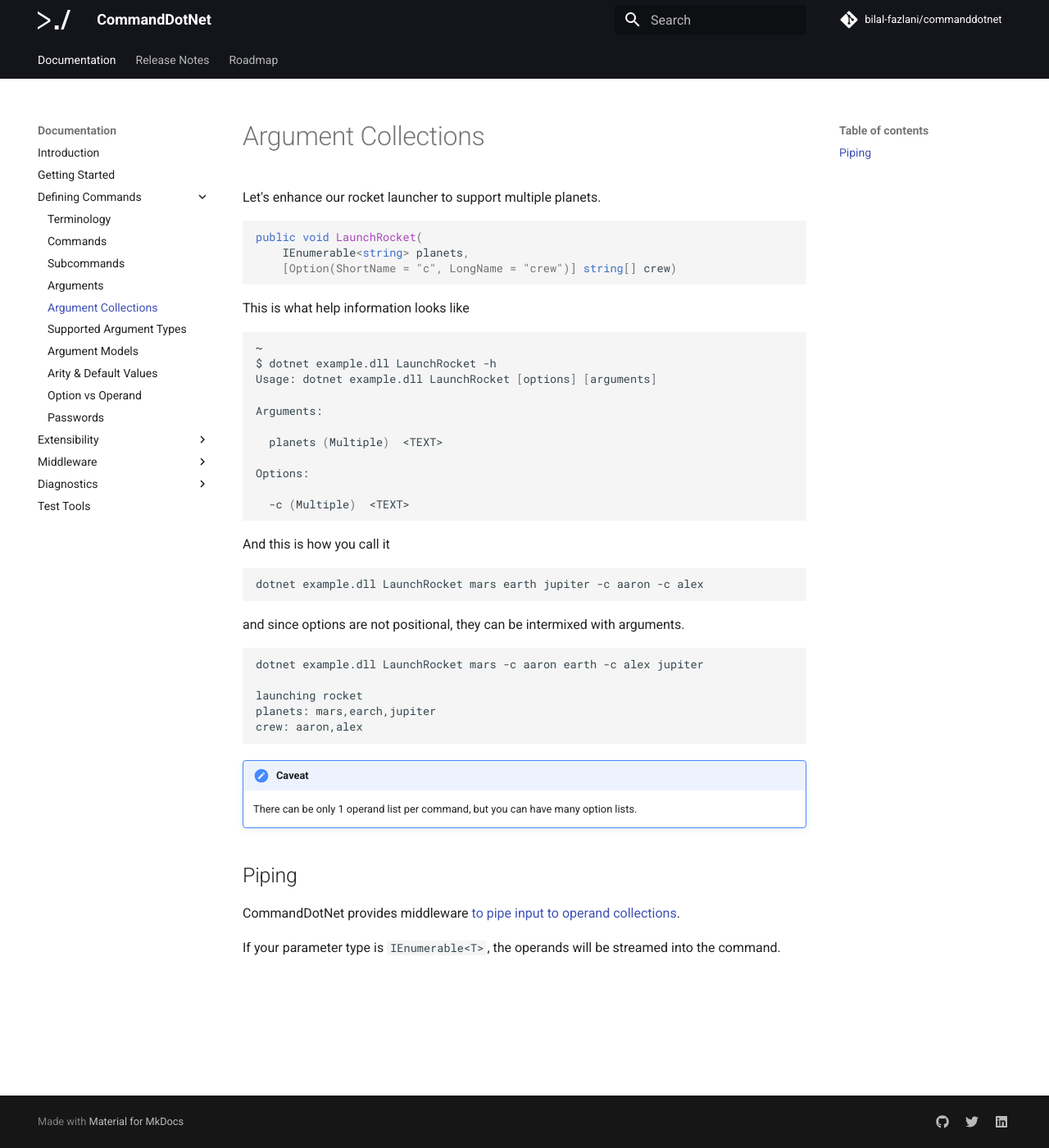
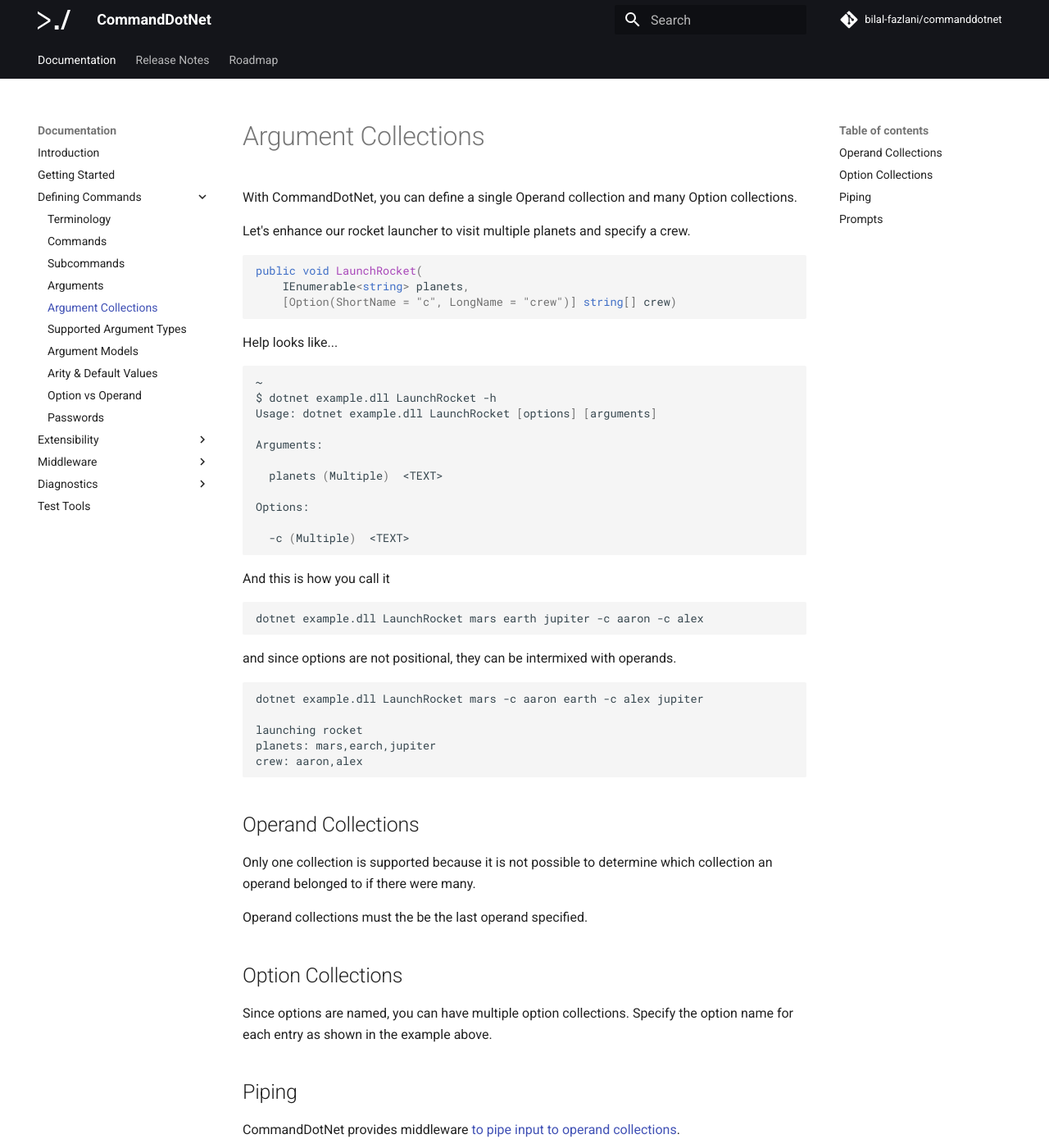
Before and after one commit to bilal-fazlani/commanddotnet, an MkDocs documentation site: the page built from docs/DefiningCommands/argument-collections.md, in a window 1280 px wide and 1400 px high. Shown: the whole window at 82% size. Built offline with MkDocs 1.6.1 and Material for MkDocs 9.7.7, drawn with Linux system fonts in a browser that asks for light colours; comment, search, counter and statistics services are not loaded; some of the changed text lies outside the part shown.

Commit message:
documentation clarifications

````diff
--- a/docs/DefiningCommands/argument-collections.md
+++ b/docs/DefiningCommands/argument-collections.md
@@ -1,6 +1,8 @@
 # Argument Collections
 
-Let's enhance our rocket launcher to support multiple planets.
+With CommandDotNet, you can define a single Operand collection and many Option collections.
+
+Let's enhance our rocket launcher to visit multiple planets and specify a crew.
 
 ```c#
 public void LaunchRocket(
@@ -8,7 +10,7 @@
     [Option(ShortName = "c", LongName = "crew")] string[] crew)
 ```
 
-This is what help information looks like
+Help looks like...
 
 ```bash
 ~
@@ -30,7 +32,7 @@
 dotnet example.dll LaunchRocket mars earth jupiter -c aaron -c alex
 ```
 
-and since options are not positional, they can be intermixed with arguments.
+and since options are not positional, they can be intermixed with operands.
 
 ```bash
 dotnet example.dll LaunchRocket mars -c aaron earth -c alex jupiter
@@ -40,11 +42,24 @@
 crew: aaron,alex
 ```
 
-!!!Caveat
-    There can be only 1 operand list per command, but you can have many option lists.
+## Operand Collections
+
+Only one collection is supported because it is not possible to determine which collection an operand belonged to if there were many.
+
+Operand collections must the be the last operand specified.
+
+## Option Collections
+
+Since options are named, you can have multiple option collections. Specify the option name for each entry as shown in the example above.
 
 ## Piping
 
 CommandDotNet provides middleware [to pipe input to operand collections](../Middleware/piped-arguments.md).
 
 If your parameter type is `IEnumerable<T>`, the operands will be streamed into the command.
+
+## Prompts
+
+See [prompting for missing arguments](prompting.md#prompting-for-missing-arguments) to see how prompting for collections works.
+
+[Replace the default prompter](prompting.md#prompting-from-within-the-command-method) to provide a different experience.
````
Also changed, not shown: docs/DefiningCommands/arguments.md (+1 -1 lines), docs/DefiningCommands/option-or-operand.md (+7 -4 lines).
